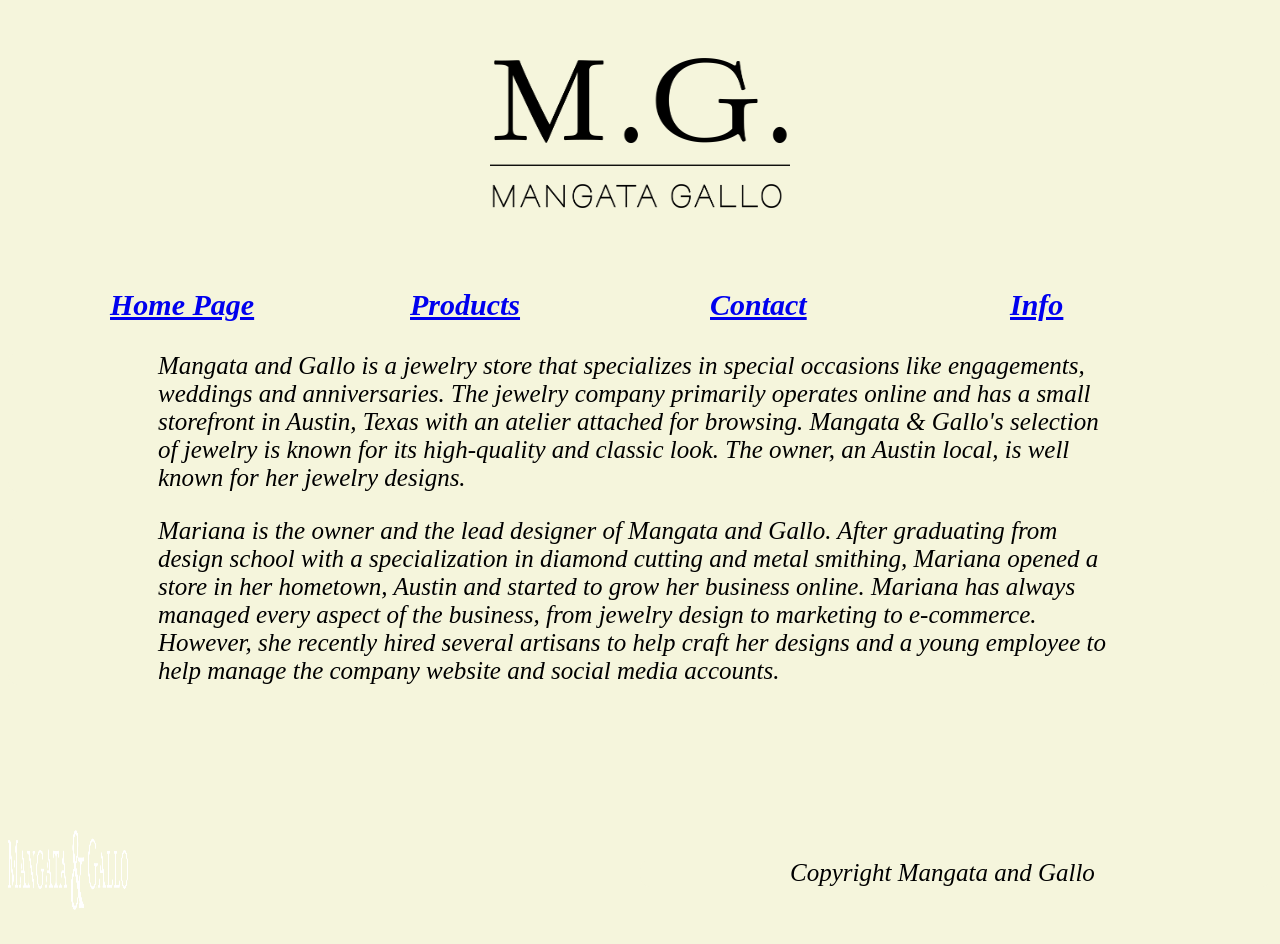
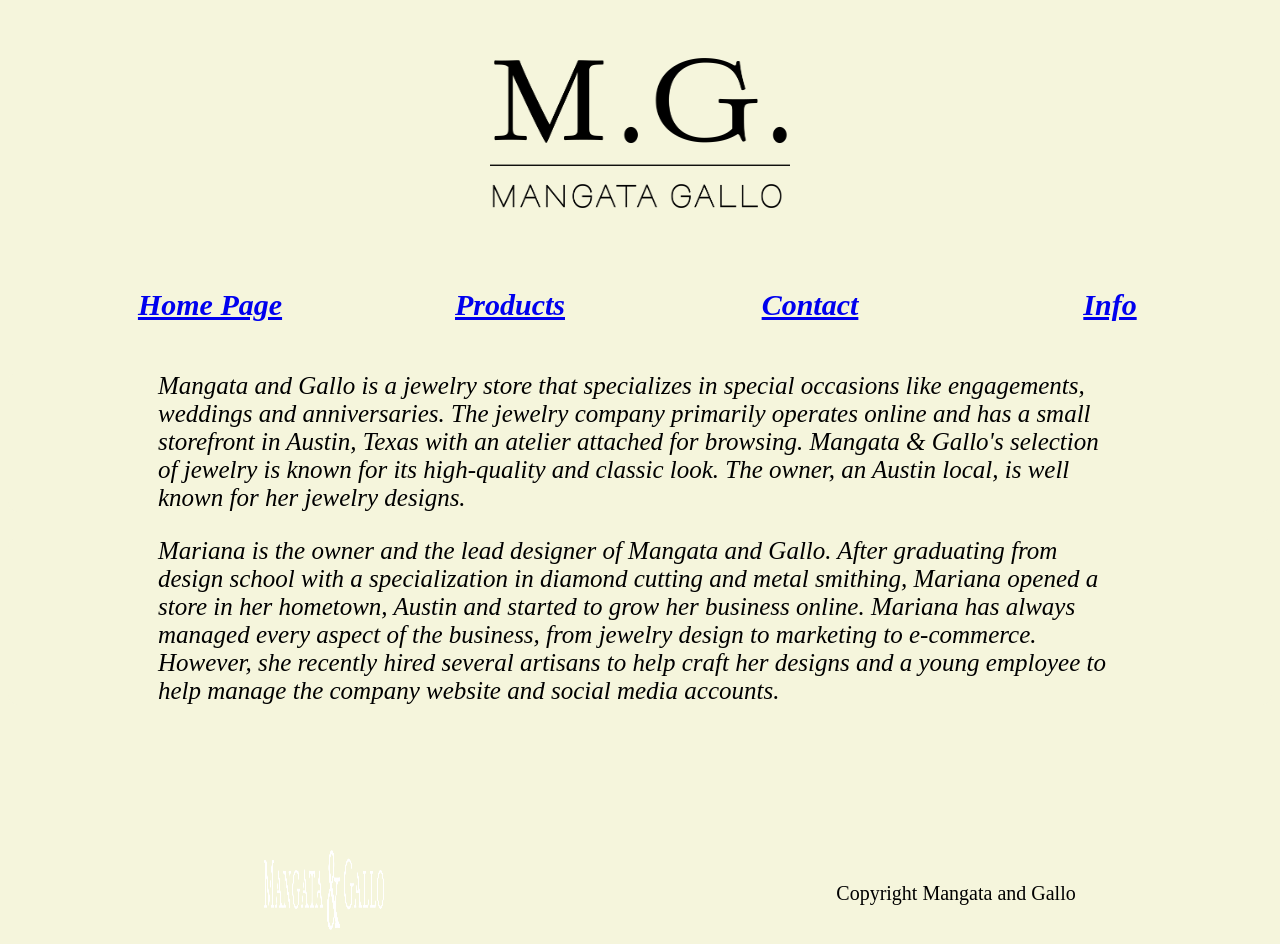
Before and after one commit to HualinLiu/meta_html_css_project, a plain HTML site: page pages/info.html in a window 1280 px wide. Drawn offline with Linux system fonts and the light colour scheme.

Commit message:
fixed footer

```diff
--- a/pages/info.html
+++ b/pages/info.html
@@ -17,7 +17,7 @@
         </ul>
     </nav>
     <main>
-        <p> Mangata and Gallo is a jewelry store that specializes in
+        <p class = "info_content"> Mangata and Gallo is a jewelry store that specializes in
              special occasions like engagements, weddings and
              anniversaries. The jewelry company primarily operates
               online and has a small storefront in Austin, Texas with an
@@ -25,7 +25,7 @@
               of jewelry is known for its high-quality and classic look.
               The owner, an Austin local, is well known for her jewelry
               designs. </p>
-        <p>Mariana is the owner and the lead designer of Mangata and
+        <p class = "info_content">Mariana is the owner and the lead designer of Mangata and
             Gallo. After graduating from design school with a
                  specialization in diamond cutting and metal smithing,
                  Mariana opened a store in her hometown, Austin and started
@@ -45,8 +45,8 @@
         <img class = "smalllogo" src = "../assets/Asset 4@3x.png">
     </div>
 
-    <div class = "copyright">
-        <p>Copyright Mangata and Gallo</p>
+    <div>
+        <p class = "copyright">Copyright Mangata and Gallo</p>
     </div>
 </footer>
 </html>
--- a/stylesheets/contact.css
+++ b/stylesheets/contact.css
@@ -58,3 +58,7 @@ ul li{
 a{
     font-size: 30px ;
 }
+
+.copyright{
+    font-size: 20px;
+}
--- a/stylesheets/index.css
+++ b/stylesheets/index.css
@@ -67,3 +67,7 @@ footer div{
 .bannerp{
     font-size: 40px;
 }
+
+.copyright{
+    font-size: 20px;
+}
--- a/stylesheets/info.css
+++ b/stylesheets/info.css
@@ -1,5 +1,5 @@
 *{
-    text-align:left;
+    text-align:center;
     background-color: beige;
     font-size: 25px;
     font-style: italic;
@@ -14,7 +14,8 @@ header img{
     padding: 50px;
 }
 
-p{
+.info_content{
+    text-align: left;
     display: block;
     border-radius: 10px;
     padding-left: 150px;
@@ -26,10 +27,13 @@ footer{
     display: flex;
     align-items: center;
     padding-top: 120px;
+    justify-content: center;
 }
 
 footer div{
     flex:1;
+    align-items: center;
+    justify-content: center;
 }
 
 .smalllogo{
@@ -45,6 +49,7 @@ nav ul{
     font-weight: bold;
     justify-content: center;
     font-style: oblique;
+    padding-bottom: 20px;;
 }
 
 ul li{
@@ -55,3 +60,8 @@ ul li{
 a{
     font-size: 30px;
 }
+
+.copyright{
+    font-size: 20px;
+    font-style: normal;
+}
--- a/stylesheets/products.css
+++ b/stylesheets/products.css
@@ -57,3 +57,7 @@ li{
     display:flexbox;
     list-style-type: none;
 }
+
+.copyright{
+    font-size: 20px;
+}
```
Also changed, not shown: pages/contact.html (+2 -3 lines), pages/index.html (+2 -2 lines), pages/products.html (+2 -2 lines).
